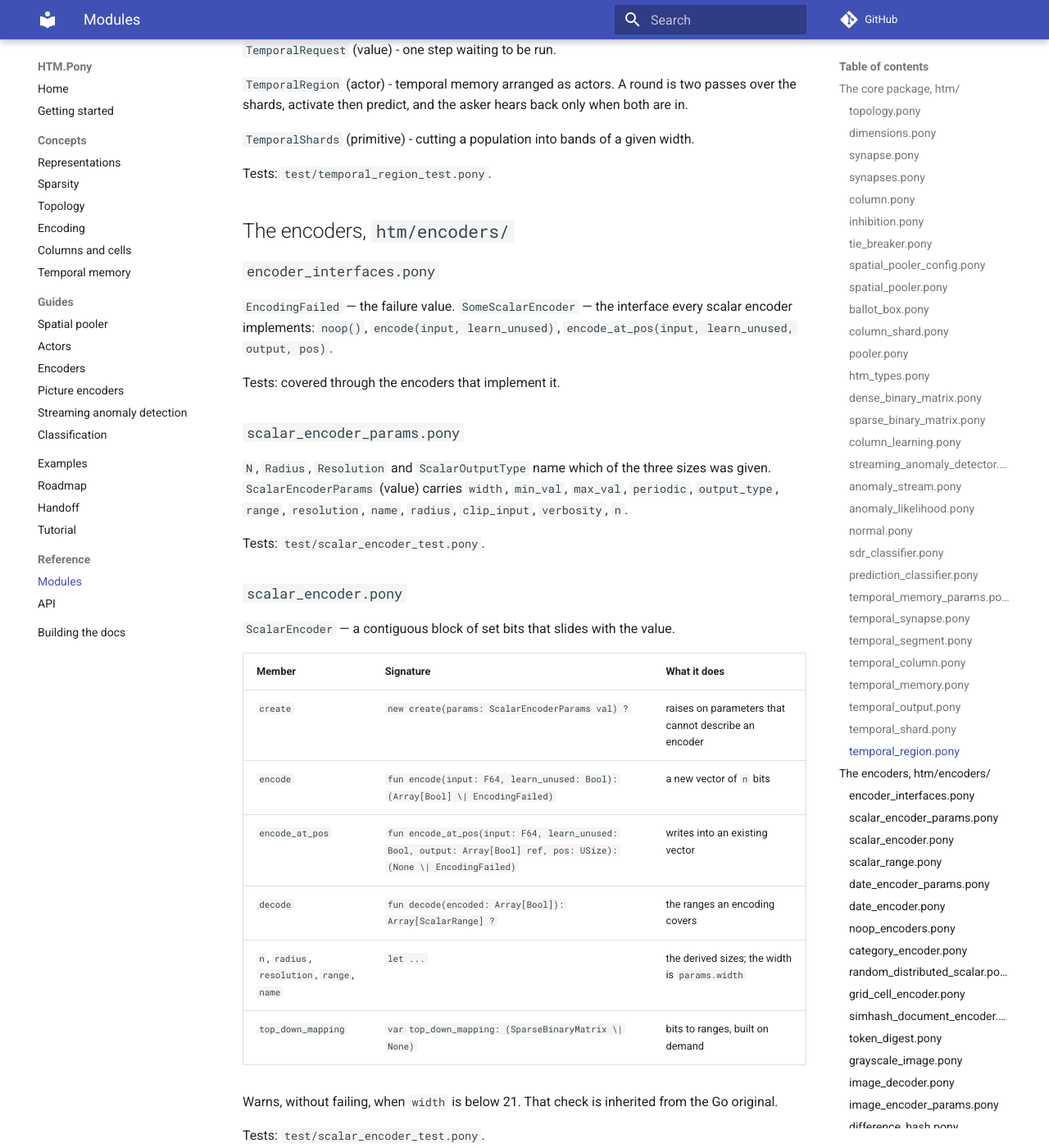
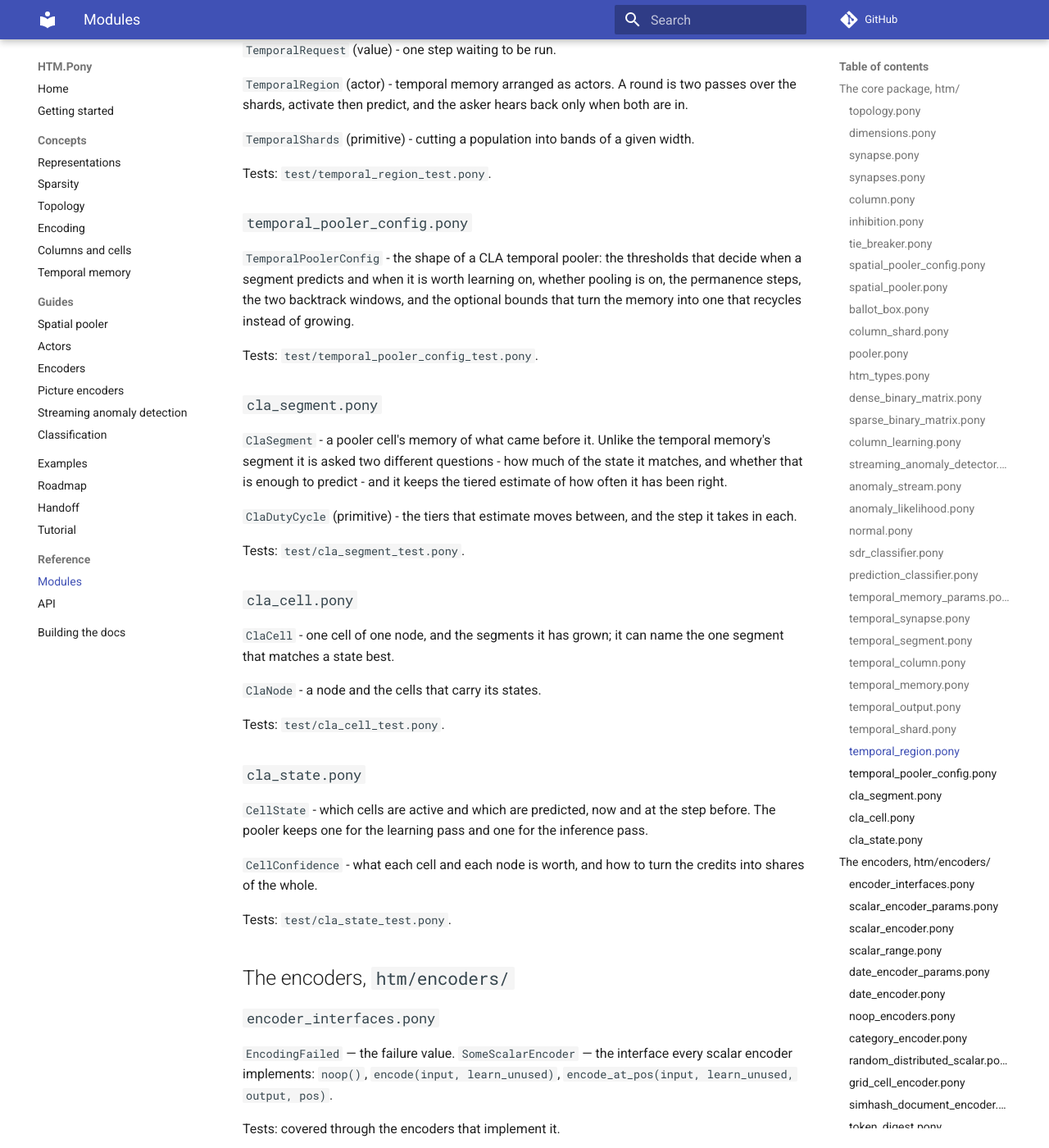
Before and after one commit to d-led/htm.pony, an MkDocs documentation site: the page built from docs/reference/modules.md, in a window 1280 px wide and 1400 px high, scrolled down 11797 px. Shown: the whole window at 82% size. Built offline with MkDocs 1.6.1 and Material for MkDocs 9.7.7, drawn with Linux system fonts in a browser that asks for light colours; comment, search, counter and statistics services are not loaded.

Commit message:
Add the CLA temporal pooler's data model: cells, segments and the two states
Slice (a) of temporalPooler.go, kept apart from the pooling pass so that the
suite stays green between slices. Nothing computes a step yet.

TemporalPoolerConfig carries the reference's parameters and the validation
NewTemporalPooler did by panicking: a population with cells in it, a pam length
above zero, and the fixed-size limits - both or neither, and neither beside a
global decay or an age limit, since either of those gives back the memory the
mode promises to bound. burnIn is left out because nothing in the reference
reads it, the statistics and printing flags belong to the pages that print, and
the two limits are zero for unlimited rather than minus one, Pony having no
negative count. The update window collapses to one step when pooling is off,
which is what the reference does before it builds anything.

ClaSegment is a pooler segment. Unlike the temporal memory's segment it is asked
two different questions: activity, which counts every synapse reaching an active
cell however weak, and active, which needs enough connected ones to predict. It
also keeps the reference's tiered estimate of how often it has been right. That
estimate diverges in exactly one place - at iteration zero the reference divides
one by zero and gets an infinity, which would then be carried into every
confidence it is added to, so ours starts at one.

ClaCell and ClaNode hold the population, and best_segment keeps the reference's
tie rule, where the later of two equal matches answers.

CellState and CellConfidence are what the two passes move through: active and
predicted now and at the step before, and the cell and node confidences with the
normalisation that turns them into shares of the whole.

Two things of the reference are deliberately absent: isSequenceSeg is only ever
set to true, and the connected-only reading of a segment is only ever asked for
with false.

Docs: modules gains a section per file; the handoff and the roadmap say the
pooler is in slices rather than not ported. 205 tests green (33 new), examples
and studies unchanged, mkdocs --strict clean.

```diff
--- a/docs/reference/modules.md
+++ b/docs/reference/modules.md
@@ -369,6 +369,46 @@ both are in.
 
 Tests: `test/temporal_region_test.pony`.
 
+### `temporal_pooler_config.pony`
+
+`TemporalPoolerConfig` - the shape of a CLA temporal pooler: the thresholds that
+decide when a segment predicts and when it is worth learning on, whether pooling
+is on, the permanence steps, the two backtrack windows, and the optional bounds
+that turn the memory into one that recycles instead of growing.
+
+Tests: `test/temporal_pooler_config_test.pony`.
+
+### `cla_segment.pony`
+
+`ClaSegment` - a pooler cell's memory of what came before it. Unlike the temporal
+memory's segment it is asked two different questions - how much of the state it
+matches, and whether that is enough to predict - and it keeps the tiered estimate
+of how often it has been right.
+
+`ClaDutyCycle` (primitive) - the tiers that estimate moves between, and the step
+it takes in each.
+
+Tests: `test/cla_segment_test.pony`.
+
+### `cla_cell.pony`
+
+`ClaCell` - one cell of one node, and the segments it has grown; it can name the
+one segment that matches a state best.
+
+`ClaNode` - a node and the cells that carry its states.
+
+Tests: `test/cla_cell_test.pony`.
+
+### `cla_state.pony`
+
+`CellState` - which cells are active and which are predicted, now and at the step
+before. The pooler keeps one for the learning pass and one for the inference pass.
+
+`CellConfidence` - what each cell and each node is worth, and how to turn the
+credits into shares of the whole.
+
+Tests: `test/cla_state_test.pony`.
+
 ## The encoders, `htm/encoders/`
 
 ### `encoder_interfaces.pony`
```
Also changed, not shown: docs/handoff.md (+23 -1 lines), docs/roadmap.md (+1 -1 lines), 9 other files.
